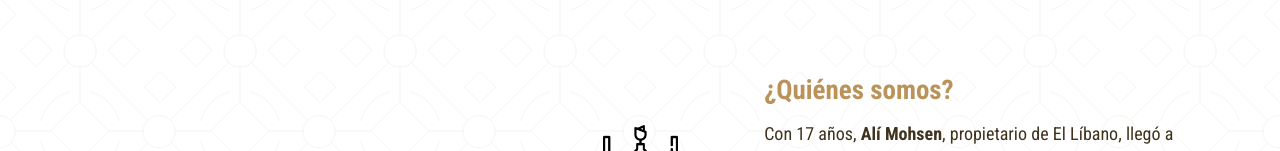
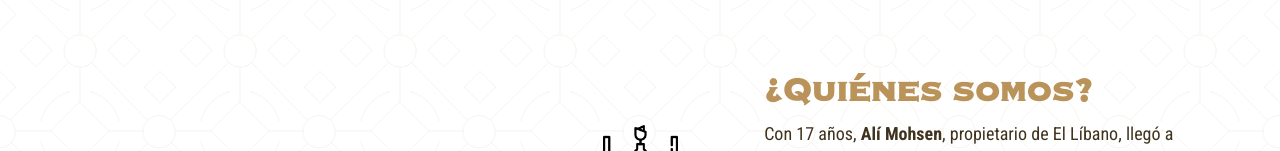
Before and after one commit to solenyyy/libano, a Vue app: page / in a window 1280 px wide. Shown: the part 649-800 px from the top of the page. Built offline with nearby package versions, Linux system fonts and the light colour scheme.

Commit message:
error solving 2.3

```diff
--- a/src/components/HomeComponent.vue/WhoWeAre.vue
+++ b/src/components/HomeComponent.vue/WhoWeAre.vue
@@ -88,6 +88,7 @@ h2 {
   font-weight: 600;
   margin-bottom: 10px;
   color: #b9935a;
+  font-family: "Copperplate";
 }
 p {
   text-align: justify;
```
